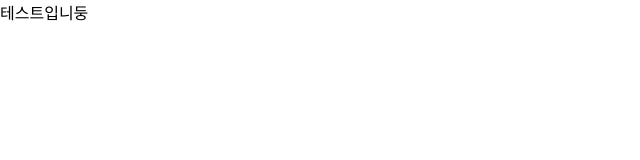
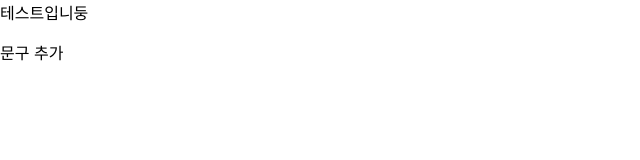
Before and after one commit to leecho87/cicd-test, a React (Create React App) app: page / in a window 1280 px wide. Shown: the top 160 px of the page, without its empty margins (0-640 px from the left). Built offline with nearby package versions, Linux system fonts and the light colour scheme.

Commit message:
p 태그 추가

```diff
--- a/src/App.js
+++ b/src/App.js
@@ -2,7 +2,10 @@ import React from 'react'
 
 function App() {
   return (
-    <div>테스트입니둥</div>
+    <>
+      <div>테스트입니둥</div>
+      <p>문구 추가</p>
+    </>
   )
 }
 
```
